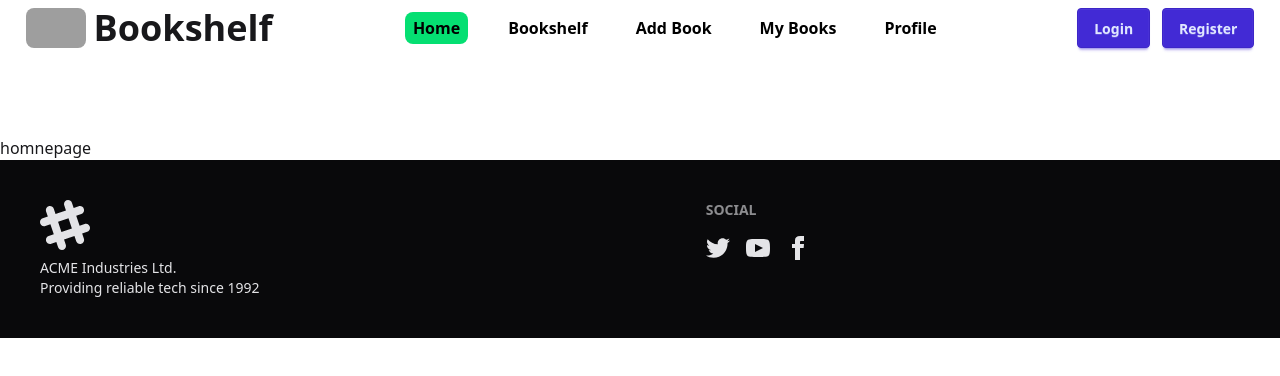
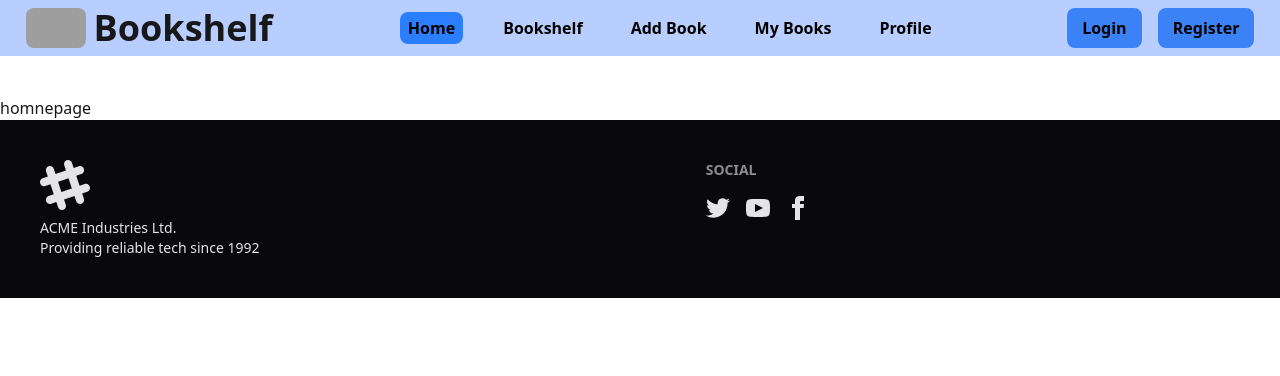
Before and after one commit to K-emon22/BookShelf, a React (Vite) app: page / in a window 1280 px wide. Shown: the top 376 px of the page. Built offline with nearby package versions, Linux system fonts and the light colour scheme; no server answers; grey boxes are pictures that could not be loaded.

Commit message:
Login Design Done

```diff
--- /dev/null
+++ b/src/Components/Authentication/Login.jsx
@@ -0,0 +1,59 @@
+import React from "react";
+
+const Login = () => {
+  return (
+    <div
+      className="bg-cover bg-center h-screen px-[2%]"
+      style={{backgroundImage: `url('public/regiser.png')`}}
+    >
+      <h1 className="font-bold text-2xl sm:text-5xl text-center">
+        {" "}
+        Ready to Explore? Sign Up!
+      </h1>
+
+      <div className="flex justify-center items-center ">
+        <form className="flex flex-col justify-center items-center min-h-[calc(100vh-100px)]  md:gap-2 w-2/5  ">
+          <input
+            type="text"
+            name="name"
+            className="border-2 p-2 h-10 font-semibold rounded-lg md:w-full bg-blue-600/10 "
+            placeholder=" Enter Your Name"
+          />
+          <br />
+          <input
+            type="text"
+            name="email"
+            className="border-2 p-2 h-10 font-semibold rounded-lg md:w-full bg-blue-600/10"
+            placeholder=" Enter Your email"
+          />
+          <br />
+          <input
+            type="text"
+            name="Photo"
+            className="border-2 p-2 h-10 font-semibold rounded-lg md:w-full bg-blue-600/10"
+            placeholder=" Enter Your Photo Url"
+          />
+          <br />
+          <input
+            type="text"
+            name="Password"
+            className="border-2 p-2 h-10 font-semibold rounded-lg md:w-full bg-blue-600/10"
+            placeholder=" Enter Your Password"
+          />
+
+
+          <button className=" mt-8 font-bold border-2 w-[206.5px] md:w-full  h-10 my-auto rounded-full mb-2"> Google </button>
+          <button className=" bg-blue-500 text-white font-bold border-2 border-black w-[206.5px] md:w-full  h-10 rounded-full ">Register</button>
+
+
+
+
+
+
+        </form>
+      </div>
+    </div>
+  );
+};
+
+export default Login;
--- /dev/null
+++ b/src/Components/Authentication/Register.jsx
@@ -0,0 +1,11 @@
+import React from 'react';
+
+const Register = () => {
+    return (
+        <div>
+            Register
+        </div>
+    );
+};
+
+export default Register;
--- a/src/Components/Pages/Home/NavBAr/NavBAr.jsx
+++ b/src/Components/Pages/Home/NavBAr/NavBAr.jsx
@@ -1,5 +1,5 @@
 import React from "react";
-import {NavLink} from "react-router";
+import {Link, NavLink} from "react-router";
 import {HiMenuAlt3} from "react-icons/hi";
 const NavBAr = () => {
   // const pages = (
@@ -56,7 +56,7 @@ const NavBAr = () => {
         {({isActive}) => (
           <>
             <span
-              className={`absolute inset-0 bg-green-400 z-0 transition-transform duration-500 ease-in-out ${
+              className={`absolute inset-0 bg-blue-500 z-0 transition-transform duration-500 ease-in-out ${
                 isActive ? "scale-x-100" : "scale-x-0"
               } origin-left rounded-lg`}
             />
@@ -72,7 +72,7 @@ const NavBAr = () => {
         {({isActive}) => (
           <>
             <span
-              className={`absolute inset-0 bg-green-400 z-0 transition-transform duration-500 ease-in-out ${
+              className={`absolute inset-0 bg-blue-500 z-0 transition-transform duration-500 ease-in-out ${
                 isActive ? "scale-x-100" : "scale-x-0"
               } origin-left rounded-lg`}
             />
@@ -88,7 +88,7 @@ const NavBAr = () => {
         {({isActive}) => (
           <>
             <span
-              className={`absolute inset-0 bg-green-400 z-0 transition-transform duration-500 ease-in-out ${
+              className={`absolute inset-0 bg-blue-500 z-0 transition-transform duration-500 ease-in-out ${
                 isActive ? "scale-x-100" : "scale-x-0"
               } origin-left rounded-lg`}
             />
@@ -104,7 +104,7 @@ const NavBAr = () => {
         {({isActive}) => (
           <>
             <span
-              className={`absolute inset-0 bg-green-400 z-0 transition-transform duration-500 ease-in-out ${
+              className={`absolute inset-0 bg-blue-500 z-0 transition-transform duration-500 ease-in-out ${
                 isActive ? "scale-x-100" : "scale-x-0"
               } origin-left rounded-lg`}
             />
@@ -120,7 +120,7 @@ const NavBAr = () => {
         {({isActive}) => (
           <>
             <span
-              className={`absolute inset-0 bg-green-400 z-0 transition-transform duration-500 ease-in-out ${
+              className={`absolute inset-0 bg-blue-500 z-0 transition-transform duration-500 ease-in-out ${
                 isActive ? "scale-x-100" : "scale-x-0"
               } origin-left rounded-lg`}
             />
@@ -130,9 +130,22 @@ const NavBAr = () => {
       </NavLink>
     </>
   );
+  const button = (
+    <>
+      <Link to={"/login"}>
+        {" "}
+        <button className="btnn">Login </button>
+      </Link>
+      <Link to={"/register"}>
+        {" "}
+        <button className="btnn "> Register</button>
+      </Link>
+    </>
+  );
+
   return (
-    <div className="sticky top-0 z-50 bg-transparent py-2">
-      <nav className="flex flex-row justify-between mb-20 px-[2%]">
+    <div className="sticky top-0 z-50   backdrop-blur-sm bg-blue-600/30">
+      <nav className="flex flex-row justify-between mb-10 py-2 px-[2%]">
         <div className="flex justify-between gap-2 ">
           <div className="flex justify-center items-center">
             <img
@@ -146,7 +159,6 @@ const NavBAr = () => {
           <h1 className="my-auto font-bold text-2xl hidden lg:text-4xl [@media(min-width:851px)]:block">
             Bookshelf
           </h1>
-
         </div>
         <div className="my-auto hidden [@media(min-width:850Px)]:block ">
           <div className="flex gap-4  xl:gap-8 font-semibold">{pages}</div>
@@ -156,8 +168,7 @@ const NavBAr = () => {
         </div>
         <div className=" flex flex-row gap-5">
           <div className=" space-x-3 hidden [@media(min-width:850Px)]:block">
-            <button className="btn btn-primary">Login </button>
-            <button className="btn btn-primary"> Register</button>
+            {button}
           </div>
 
           <div className=" [@media(min-width:850px)]:hidden  my-auto ">
@@ -173,9 +184,7 @@ const NavBAr = () => {
                   {pages}
                   <hr className="mt-2" />
                   <div className="flex flex-row justify-center items-center mt-5  gap-2">
-                    <button className="btn btn-primary">Login </button>
-                    <button className="btn btn-primary"> Register</button>
-
+                    {button}
                   </div>
                 </div>
               </ul>
--- a/src/index.css
+++ b/src/index.css
@@ -0,0 +1,14 @@
+.btnn {
+  color: black;
+  background-color: #3B82F6;
+  padding: 8px 15px;
+  border-radius: 0.5rem;
+  font-weight: 600;
+  cursor: pointer;
+  transition: background-color 0.3s ease;
+}
+
+.btnn:hover {
+  background-color: #2563EB;
+  color: white;
+}
```
Also changed, not shown: src/Routes/Routes.jsx (+10 -0 lines), public/regiser.png (added).
